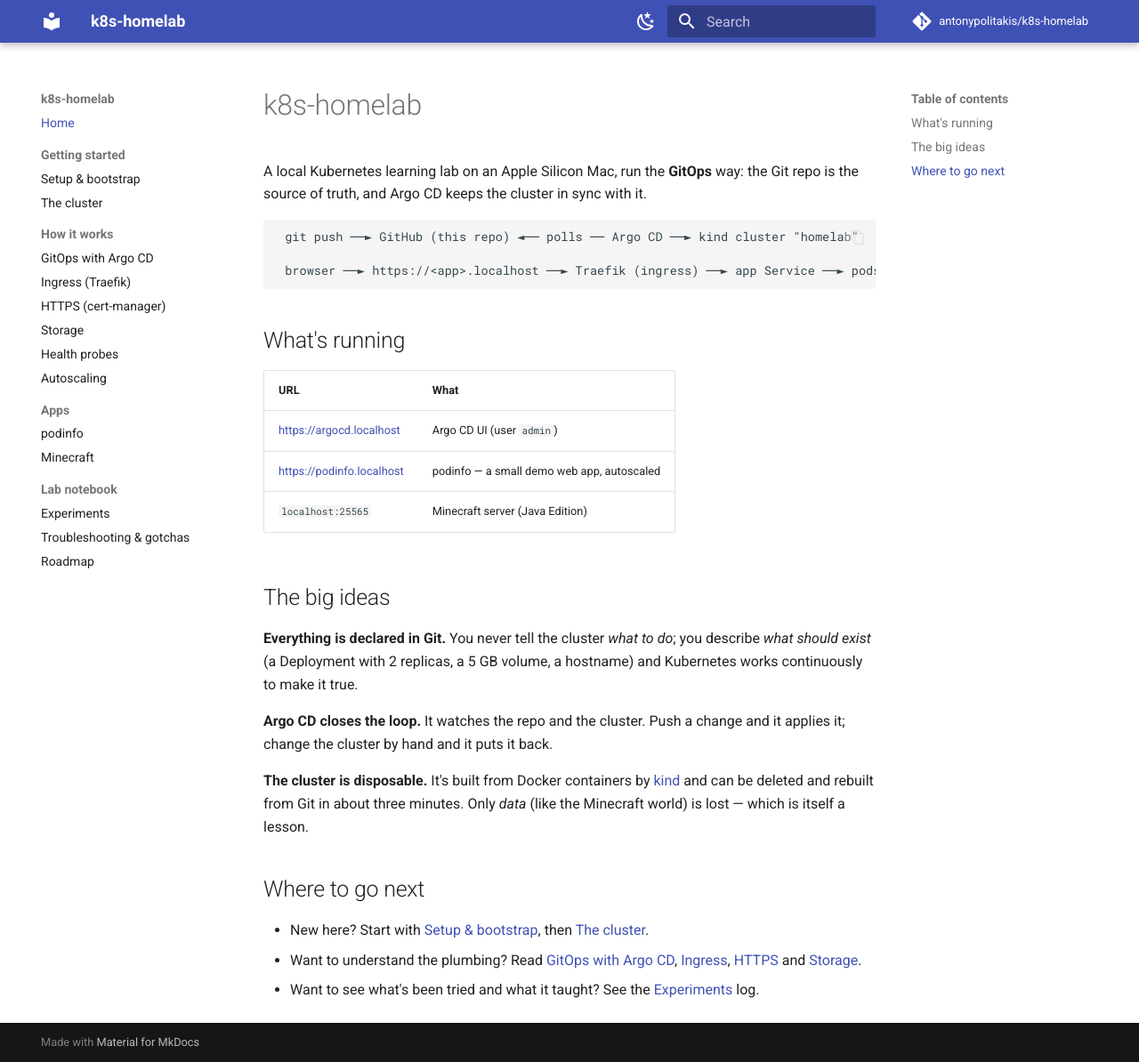
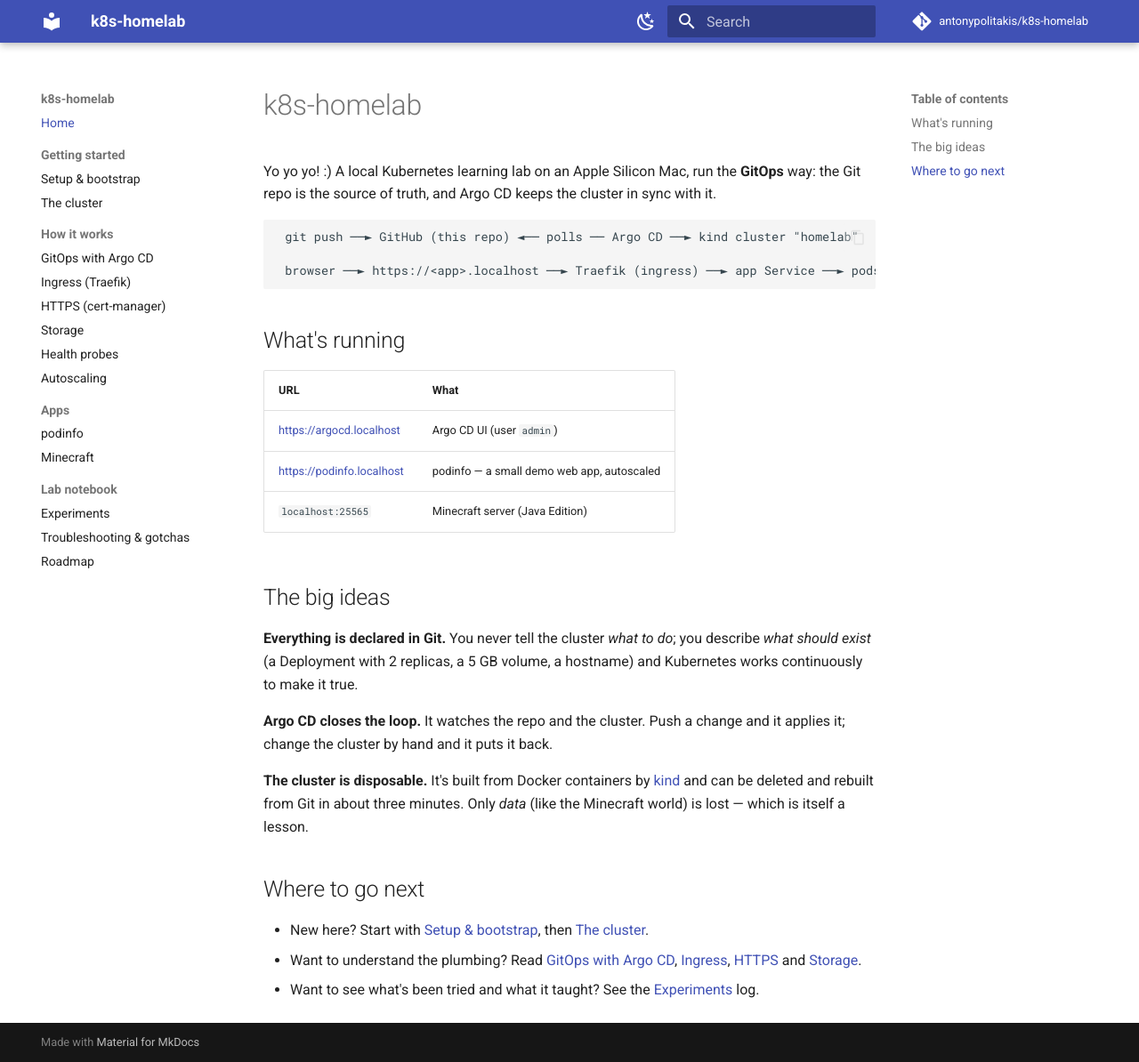
Before and after one commit to antonypolitakis/k8s-homelab, an MkDocs documentation site: the page built from docs/index.md, in a window 1280 px wide and 1194 px high. Shown: the whole window at 89% size. Built offline with MkDocs 1.6.1 and Material for MkDocs 9.7.7, drawn with Linux system fonts in a browser that asks for light colours; comment, search, counter and statistics services are not loaded.

````diff
--- a/docs/index.md
+++ b/docs/index.md
@@ -1,5 +1,6 @@
 # k8s-homelab
 
+Yo yo yo! :)
 A local Kubernetes learning lab on an Apple Silicon Mac, run the **GitOps** way: the Git repo is the source of truth, and Argo CD keeps the cluster in sync with it.
 
 ```
````
